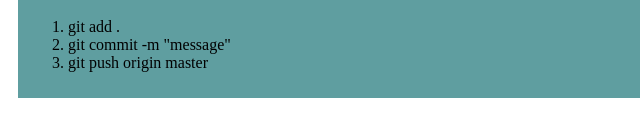
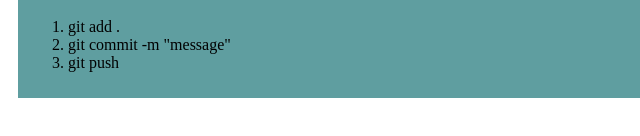
Before and after one commit to tamim-is-coding/my-simple-repo, a plain HTML site: page index.html in a window 1280 px wide. Shown: the part 206-342 px from the top of the page, 0-640 px from the left. Drawn offline with Linux system fonts and the light colour scheme.

Commit message:
fourth time

```diff
--- a/index.html
+++ b/index.html
@@ -18,7 +18,7 @@
         <ol>
             <li>git add .</li>
             <li>git commit -m "message"</li>
-            <li>git push origin master</li>
+            <li>git push</li>
         </ol>
     </div>
 </body>
```
